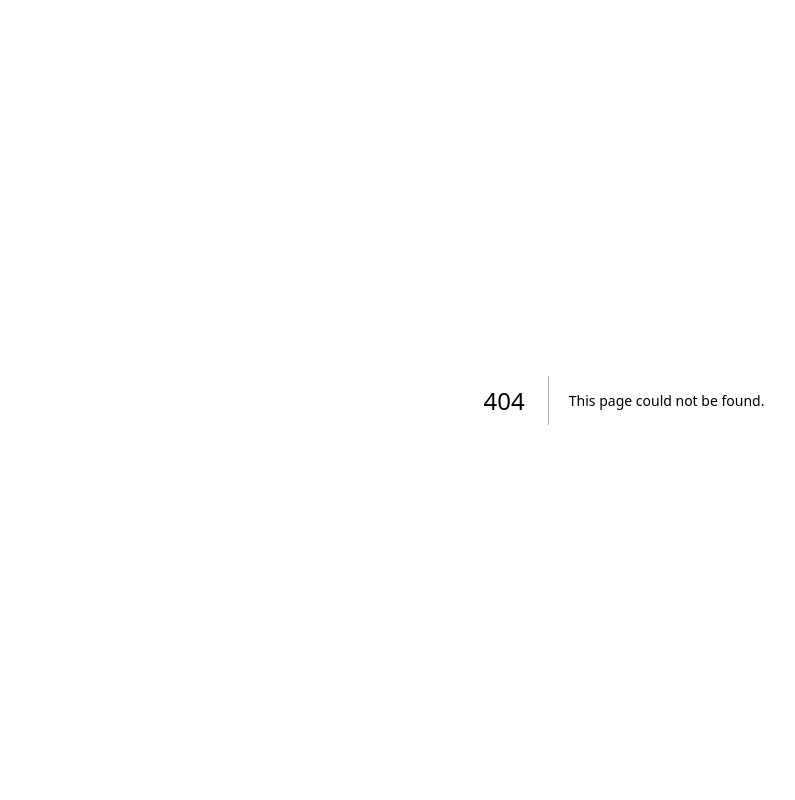
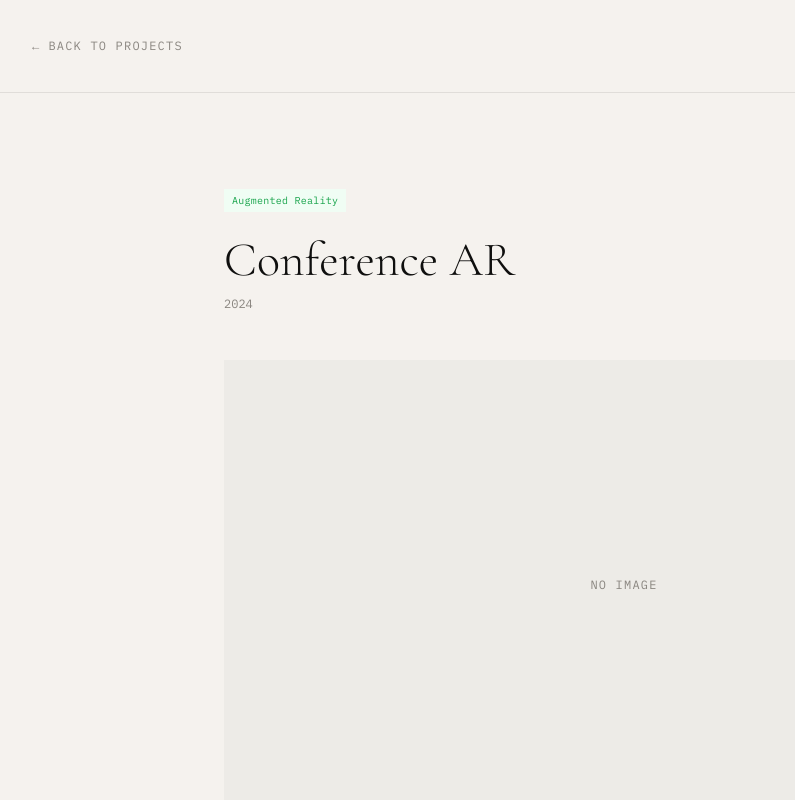
Before and after one commit to qnftk020/portfolio, a Next.js app in the folder portfolio/: page /portfolio/projects/conference-ar in a window 1280 px wide. Before the commit this address had no page. Shown: the top 800 px of the page, without its empty margins (16-811 px from the left). Built offline with nearby package versions, Linux system fonts and the light colour scheme.

Commit message:
Add files via upload

```diff
--- /dev/null
+++ b/portfolio/app/projects/[id]/page.tsx
@@ -0,0 +1,102 @@
+import { projects } from '@/lib/data'
+import Image from 'next/image'
+import Link from 'next/link'
+import { notFound } from 'next/navigation'
+
+// Static export — 빌드 시 모든 id를 미리 생성
+export function generateStaticParams() {
+  return projects.map((p) => ({ id: p.id }))
+}
+
+const topicColors: Record<string, string> = {
+  'Mixed Reality':      'bg-gray-100 text-gray-600',
+  'Media Art':          'bg-violet-50 text-violet-600',
+  'Mobility Design':    'bg-red-50 text-red-600',
+  'LLM':               'bg-orange-50 text-orange-600',
+  'Multi-agent':        'bg-orange-50 text-orange-700',
+  'User Experience':    'bg-yellow-50 text-yellow-700',
+  'Ergonomics':         'bg-blue-50 text-blue-600',
+  'CAE':               'bg-gray-100 text-gray-600',
+  'Product Design':     'bg-pink-50 text-pink-600',
+  'Experiment Design':  'bg-purple-50 text-purple-600',
+  'Game':              'bg-yellow-50 text-yellow-600',
+  'Augmented Reality':  'bg-green-50 text-green-600',
+  'Service Design':     'bg-green-50 text-green-700',
+  'Hackathon':          'bg-gray-100 text-gray-600',
+  'Philosophy':         'bg-indigo-50 text-indigo-600',
+}
+
+export default function ProjectPage({ params }: { params: { id: string } }) {
+  const project = projects.find((p) => p.id === params.id)
+  if (!project) notFound()
+
+  return (
+    <main className="min-h-screen bg-paper text-ink">
+      {/* 상단 네비 */}
+      <div className="px-5 sm:px-8 md:px-12 py-6 border-b border-border">
+        <Link
+          href="/#projects"
+          className="inline-flex items-center gap-2 font-mono text-xs tracking-widest uppercase text-muted hover:text-ink transition-colors"
+        >
+          <span>←</span>
+          <span>Back to Projects</span>
+        </Link>
+      </div>
+
+      {/* 본문 */}
+      <div className="max-w-4xl mx-auto px-5 sm:px-8 md:px-12 py-16 sm:py-24">
+
+        {/* 키워드 태그 */}
+        <div className="flex flex-wrap gap-2 mb-6">
+          {project.topic.map(t => (
+            <span
+              key={t}
+              className={`font-mono text-[10px] tracking-wide px-2 py-1 ${topicColors[t] ?? 'bg-gray-100 text-gray-500'}`}
+            >
+              {t}
+            </span>
+          ))}
+        </div>
+
+        {/* 제목 */}
+        <h1 className="font-serif text-3xl sm:text-4xl md:text-5xl font-light text-ink leading-tight mb-3">
+          {project.title}
+        </h1>
+
+        {/* 연도 */}
+        <p className="font-mono text-xs text-muted mb-12">{project.year}</p>
+
+        {/* 이미지 */}
+        <div className="aspect-video w-full bg-[#EDEBE7] overflow-hidden relative mb-12">
+          {project.cover ? (
+            <Image
+              src={project.cover}
+              alt={project.title}
+              fill
+              className="object-cover"
+            />
+          ) : (
+            <div className="w-full h-full flex items-center justify-center">
+              <span className="font-mono text-xs tracking-widest text-muted uppercase">
+                No image
+              </span>
+            </div>
+          )}
+        </div>
+
+        {/* 설명 */}
+        <div className="border-t border-border pt-10">
+          {project.description ? (
+            <p className="font-sans text-base sm:text-lg text-ink/80 leading-relaxed">
+              {project.description}
+            </p>
+          ) : (
+            <p className="font-mono text-sm text-muted italic">
+              Description coming soon.
+            </p>
+          )}
+        </div>
+      </div>
+    </main>
+  )
+}
--- a/portfolio/components/Projects.tsx
+++ b/portfolio/components/Projects.tsx
@@ -2,52 +2,44 @@
 
 import { projects } from '@/lib/data'
 import Image from 'next/image'
-import { useState } from 'react'
+import Link from 'next/link'
 
 const topicColors: Record<string, string> = {
-  'Mixed Reality': 'bg-gray-100 text-gray-600',
-  'Media Art': 'bg-violet-50 text-violet-600',
-  'Mobility Design': 'bg-red-50 text-red-600',
-  'LLM': 'bg-orange-50 text-orange-600',
-  'Multi-agent': 'bg-orange-50 text-orange-700',
-  'User Experience': 'bg-yellow-50 text-yellow-700',
-  'Ergonomics': 'bg-blue-50 text-blue-600',
-  'CAE': 'bg-gray-100 text-gray-600',
-  'Product Design': 'bg-pink-50 text-pink-600',
-  'Experiment Design': 'bg-purple-50 text-purple-600',
-  'Game': 'bg-yellow-50 text-yellow-600',
-  'Augmented Reality': 'bg-green-50 text-green-600',
-  'Service Design': 'bg-green-50 text-green-700',
-  'Hackathon': 'bg-gray-100 text-gray-600',
-  'Philosophy': 'bg-indigo-50 text-indigo-600',
+  'Mixed Reality':      'bg-gray-100 text-gray-600',
+  'Media Art':          'bg-violet-50 text-violet-600',
+  'Mobility Design':    'bg-red-50 text-red-600',
+  'LLM':               'bg-orange-50 text-orange-600',
+  'Multi-agent':        'bg-orange-50 text-orange-700',
+  'User Experience':    'bg-yellow-50 text-yellow-700',
+  'Ergonomics':         'bg-blue-50 text-blue-600',
+  'CAE':               'bg-gray-100 text-gray-600',
+  'Product Design':     'bg-pink-50 text-pink-600',
+  'Experiment Design':  'bg-purple-50 text-purple-600',
+  'Game':              'bg-yellow-50 text-yellow-600',
+  'Augmented Reality':  'bg-green-50 text-green-600',
+  'Service Design':     'bg-green-50 text-green-700',
+  'Hackathon':          'bg-gray-100 text-gray-600',
+  'Philosophy':         'bg-indigo-50 text-indigo-600',
 }
 
 export default function Projects() {
-  const [selected, setSelected] = useState<string | null>(null)
-  const selectedProject = projects.find(p => p.id === selected)
-
   return (
     <section id="projects" className="py-16 sm:py-24 px-5 sm:px-8 md:px-12 max-w-6xl mx-auto">
-      {/* Header */}
-      <div className="flex items-baseline gap-4 mb-10 sm:mb-14">
-        <span className="font-mono text-[10px] tracking-widest uppercase text-muted">04</span>
-        <h2 className="font-serif text-2xl sm:text-3xl font-light text-ink">Projects</h2>
-      </div>
+      {/* Header — 04 제거 */}
+      <h2 className="font-serif text-2xl sm:text-3xl font-light text-ink mb-10 sm:mb-14">
+        Projects
+      </h2>
 
       {/* Grid — 1 col mobile, 3 col desktop */}
       <div className="grid grid-cols-1 lg:grid-cols-3 gap-4 sm:gap-5">
         {projects.map((project) => (
-          <button
+          <Link
             key={project.id}
-            onClick={() => setSelected(selected === project.id ? null : project.id)}
-            className={`group text-left border transition-all duration-200 ${
-              selected === project.id
-                ? 'border-accent'
-                : 'border-border hover:border-ink/30'
-            }`}
+            href={`/projects/${project.id}`}
+            className="group text-left border border-border hover:border-ink/30 transition-all duration-200 block"
           >
-            {/* Cover image or placeholder */}
-            <div className="aspect-[4/3] w-full bg-paper-dark overflow-hidden relative">
+            {/* 1:1 정사각형 이미지 */}
+            <div className="aspect-square w-full bg-[#EDEBE7] overflow-hidden relative">
               {project.cover ? (
                 <Image
                   src={project.cover}
@@ -57,14 +49,16 @@ export default function Projects() {
                 />
               ) : (
                 <div className="w-full h-full flex items-center justify-center">
-                  <span className="font-mono text-[10px] tracking-widest text-muted uppercase">No image</span>
+                  <span className="font-mono text-[10px] tracking-widest text-muted uppercase">
+                    No image
+                  </span>
                 </div>
               )}
             </div>
 
-            {/* Card body */}
+            {/* Card body — 키워드 → 제목 → 연도 */}
             <div className="p-4">
-              {/* Topics */}
+              {/* Keywords */}
               <div className="flex flex-wrap gap-1 mb-2">
                 {project.topic.map(t => (
                   <span
@@ -76,42 +70,17 @@ export default function Projects() {
                 ))}
               </div>
 
-              {/* Title + year */}
-              <p className="font-sans text-sm font-medium text-ink leading-snug mb-1">
+              {/* Title */}
+              <p className="font-sans text-sm font-medium text-ink leading-snug mb-1 group-hover:text-accent transition-colors">
                 {project.title}
               </p>
+
+              {/* Year */}
               <p className="font-mono text-[10px] text-muted">{project.year}</p>
             </div>
-          </button>
+          </Link>
         ))}
       </div>
-
-      {/* Detail panel */}
-      {selectedProject && (
-        <div className="mt-5 border border-accent p-6 sm:p-8 animate-fade-up">
-          <div className="flex items-start justify-between mb-4">
-            <div>
-              <h3 className="font-serif text-xl font-light text-ink mb-1">
-                {selectedProject.title}
-              </h3>
-              <p className="font-mono text-[10px] text-muted">{selectedProject.year}</p>
-            </div>
-            <button
-              onClick={() => setSelected(null)}
-              className="font-mono text-xs text-muted hover:text-ink transition-colors ml-4 shrink-0"
-            >
-              ✕ close
-            </button>
-          </div>
-          {selectedProject.description ? (
-            <p className="font-sans text-sm text-ink/80 leading-relaxed">
-              {selectedProject.description}
-            </p>
-          ) : (
-            <p className="font-mono text-[11px] text-muted italic">No description yet.</p>
-          )}
-        </div>
-      )}
     </section>
   )
 }
```
